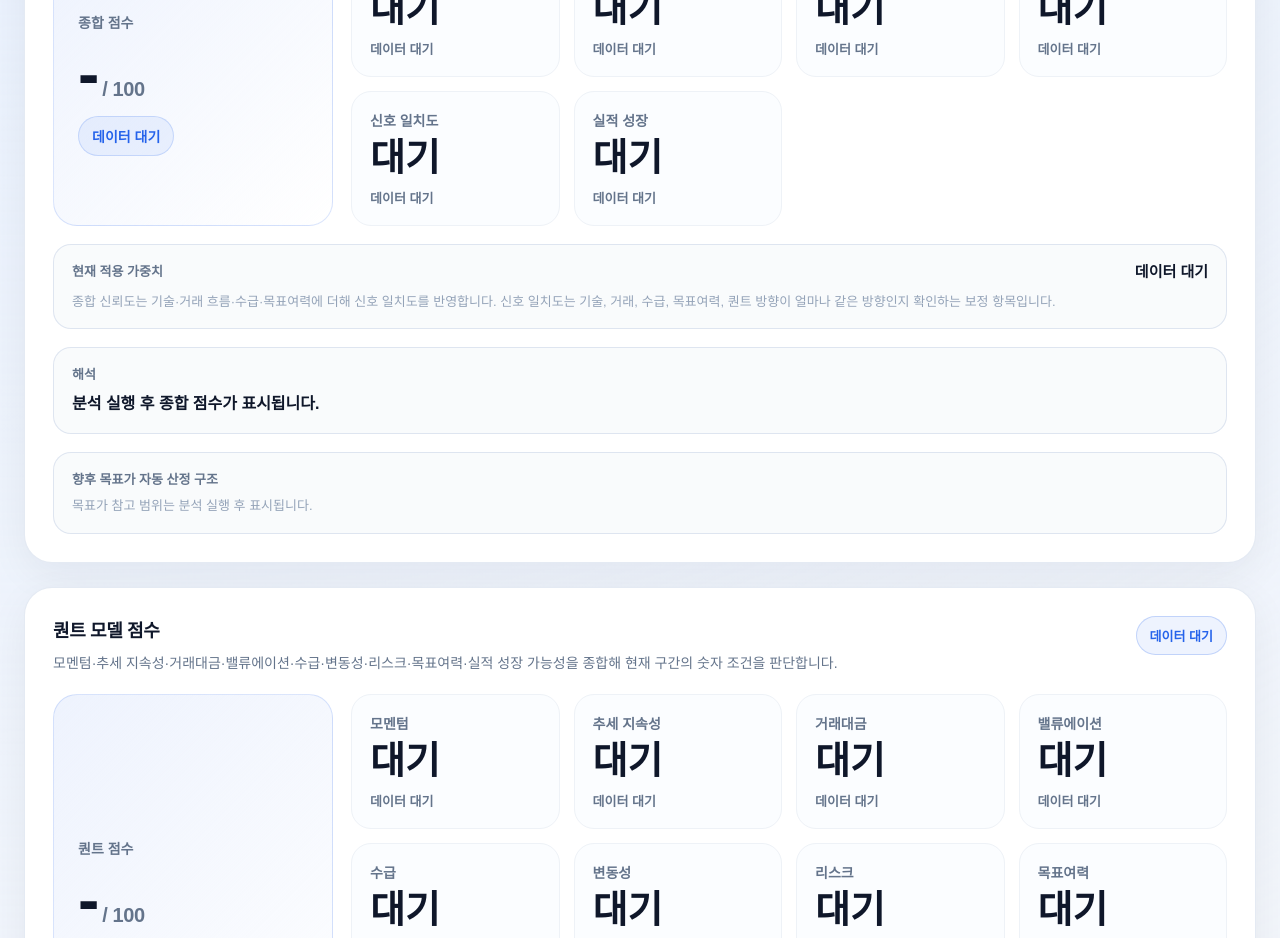
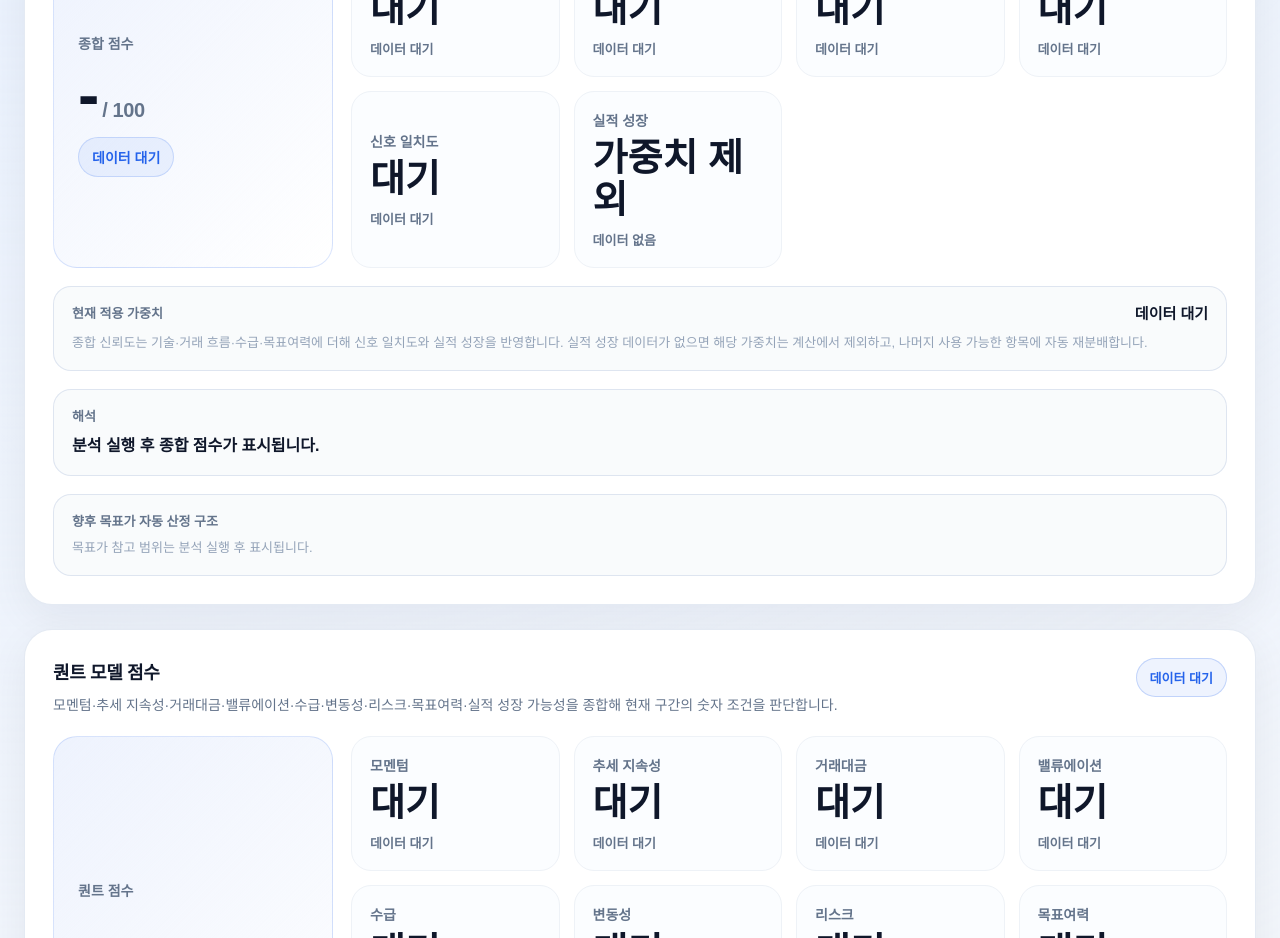
Before and after one commit to jkpark5298-alt/kospi-stock-pwa, a Next.js app: page / in a window 1280 px wide. Shown: the part 1540-2478 px from the top of the page. Built offline with nearby package versions, Linux system fonts and the light colour scheme.

Commit message:
Clarify excluded earnings growth weight label

```diff
--- a/components/analysis/CompositeScoreSection.tsx
+++ b/components/analysis/CompositeScoreSection.tsx
@@ -54,7 +54,12 @@ export default function CompositeScoreSection({ score }: Props) {
             <ScorePartCard title="수급 점수" part={score?.supply} />
             <ScorePartCard title="목표여력 점수" part={score?.targetPrice} />
             <ScorePartCard title="신호 일치도" part={signalAgreement} />
-            <ScorePartCard title="실적 성장" part={earningsGrowth} />
+            <ScorePartCard
+              title="실적 성장"
+              part={earningsGrowth}
+              unavailableScoreText="가중치 제외"
+              unavailableLabelText="데이터 없음"
+            />
           </div>
         </div>
 
@@ -64,9 +69,9 @@ export default function CompositeScoreSection({ score }: Props) {
             <strong>{formatAppliedWeights(score?.appliedWeights)}</strong>
           </div>
           <p>
-            종합 신뢰도는 기술·거래 흐름·수급·목표여력에 더해 신호 일치도를
-            반영합니다. 신호 일치도는 기술, 거래, 수급, 목표여력, 퀀트 방향이
-            얼마나 같은 방향인지 확인하는 보정 항목입니다.
+            종합 신뢰도는 기술·거래 흐름·수급·목표여력에 더해 신호 일치도와
+            실적 성장을 반영합니다. 실적 성장 데이터가 없으면 해당 가중치는
+            계산에서 제외하고, 나머지 사용 가능한 항목에 자동 재분배합니다.
           </p>
         </div>
 
@@ -89,9 +94,20 @@ export default function CompositeScoreSection({ score }: Props) {
   );
 }
 
-function ScorePartCard({ title, part }: { title: string; part?: ScorePart }) {
-  const scoreText = part?.score != null ? `${part.score}` : "대기";
-  const labelText = part?.label || "데이터 대기";
+function ScorePartCard({
+  title,
+  part,
+  unavailableScoreText = "대기",
+  unavailableLabelText = "데이터 대기",
+}: {
+  title: string;
+  part?: ScorePart;
+  unavailableScoreText?: string;
+  unavailableLabelText?: string;
+}) {
+  const isAvailable = Boolean(part?.available && part?.score != null);
+  const scoreText = isAvailable ? `${part?.score}` : unavailableScoreText;
+  const labelText = isAvailable ? part?.label || "데이터 표시" : unavailableLabelText;
 
   return (
     <div className="score-part-card">
```
